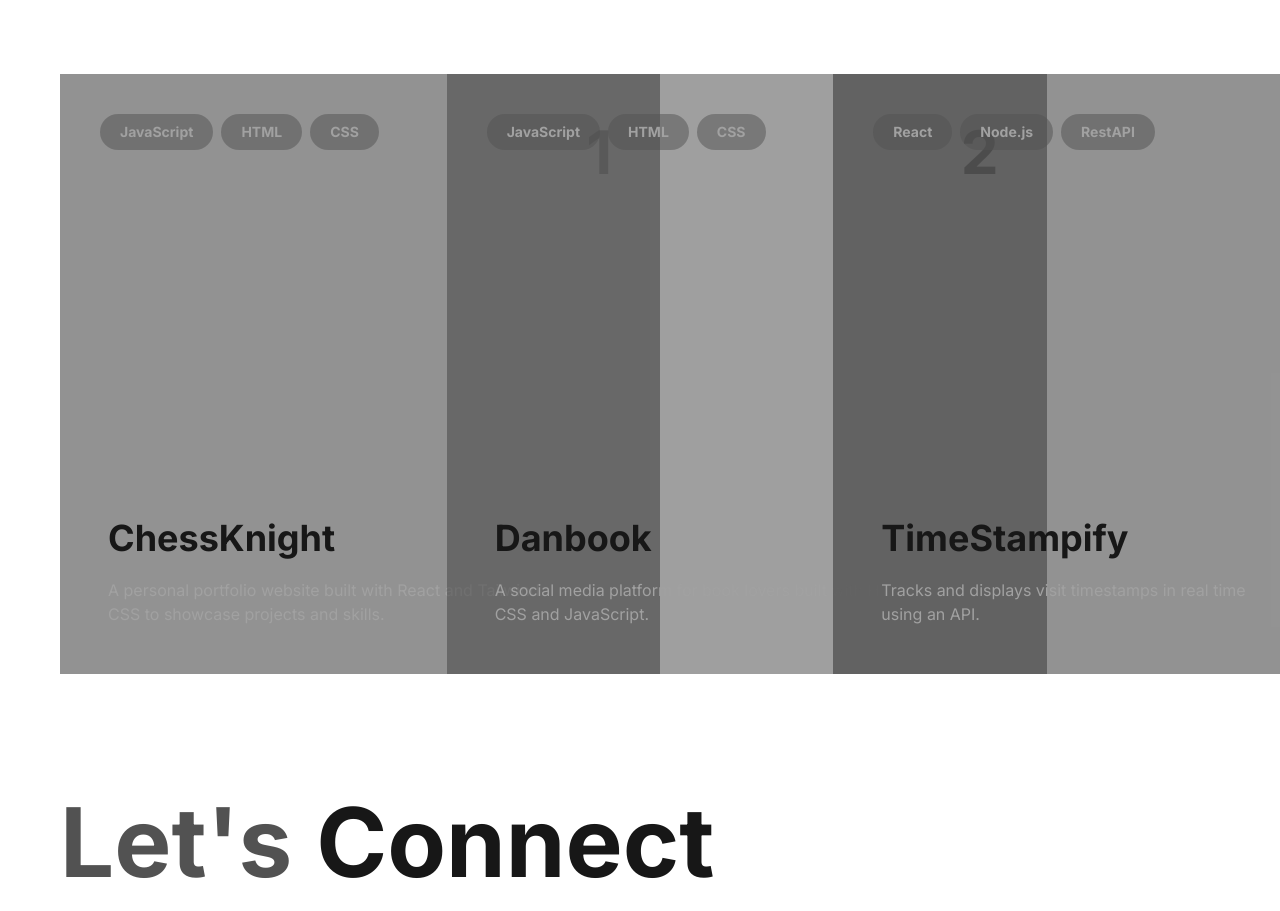
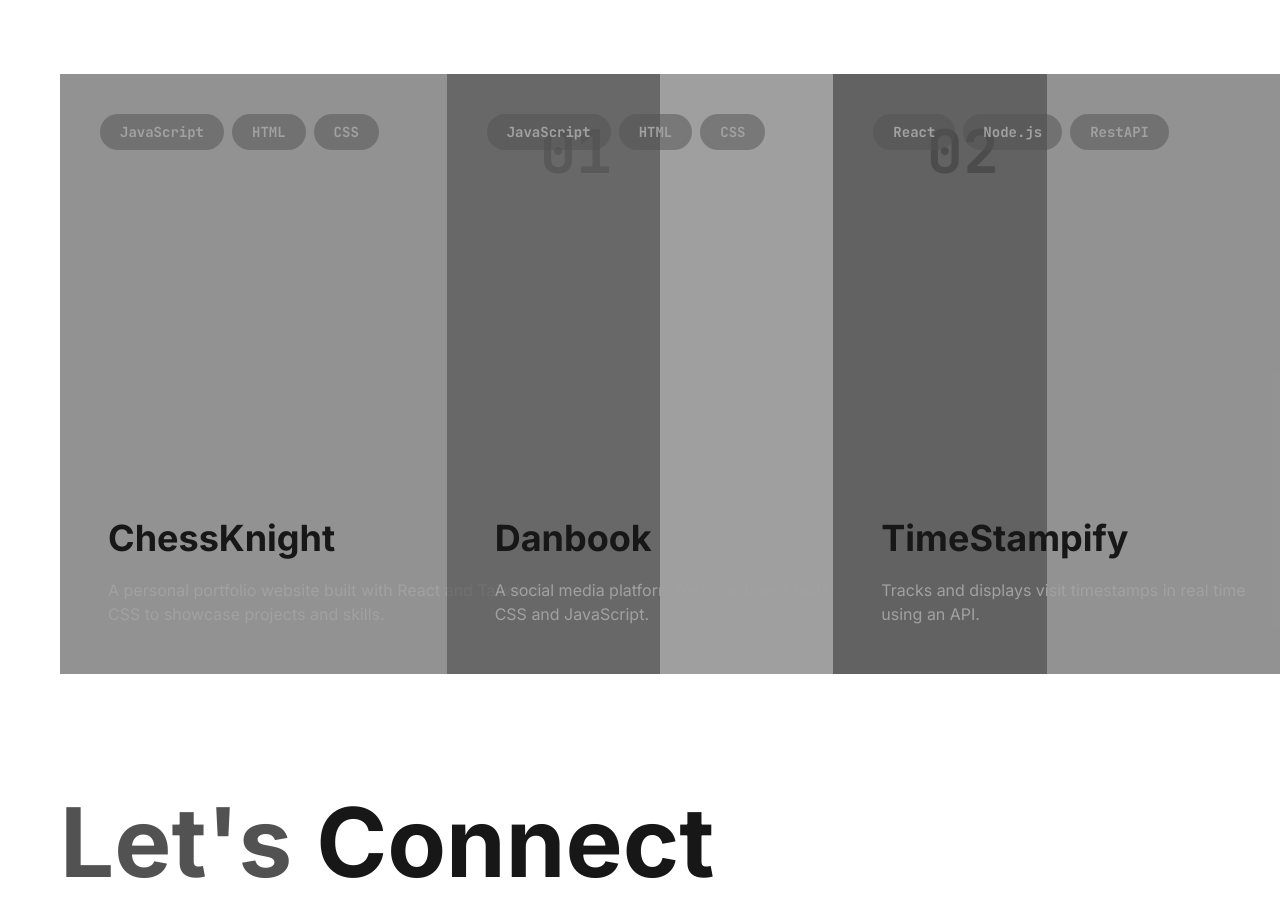
Before and after one commit to danielekeberg/portfolio-react, a Next.js app: page / in a window 1280 px wide. Shown: the part 1406-2317 px from the top of the page. Built offline with nearby package versions, Linux system fonts and the light colour scheme; a web font is replaced by a local one.

Commit message:
Update Projects.tsx

```diff
--- a/src/components/Projects.tsx
+++ b/src/components/Projects.tsx
@@ -6,14 +6,14 @@
         <div className="grid grid-cols-3">
             {projects.map((p, i) => (
                 <a href={p.live} target="_blank" key={i} className={`p-10 relative h-150 w-150 mb-10 ${i % 2 === 0 ? 'bg-neutral-800/50' : 'bg-neutral-700/50'}`}>
-                    <div>
+                    <div className="project-number">
                         <div className="flex gap-2 mb-5">
                         {p.tech.map((t) => (
                             <span key={t} className="text-sm font-bold bg-neutral-600/50 px-5 py-2 rounded-4xl text-neutral-400 hover:bg-neutral-600/70">{t}</span>
                         ))}
                         </div>
                         <div className="absolute top-12 right-12">
-                            <h1 className="text-6xl font-bold text-neutral-500">{p.id}</h1>
+                            <h1 className="text-6xl font-bold text-neutral-500">{p.id.toString().padStart(2, '0')}</h1>
                         </div>
                     </div>
                     <div className="absolute bottom-12 left-12">
```
